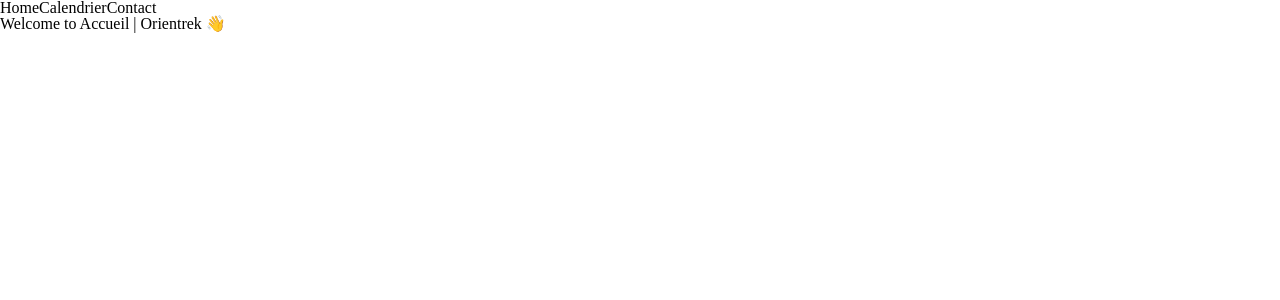
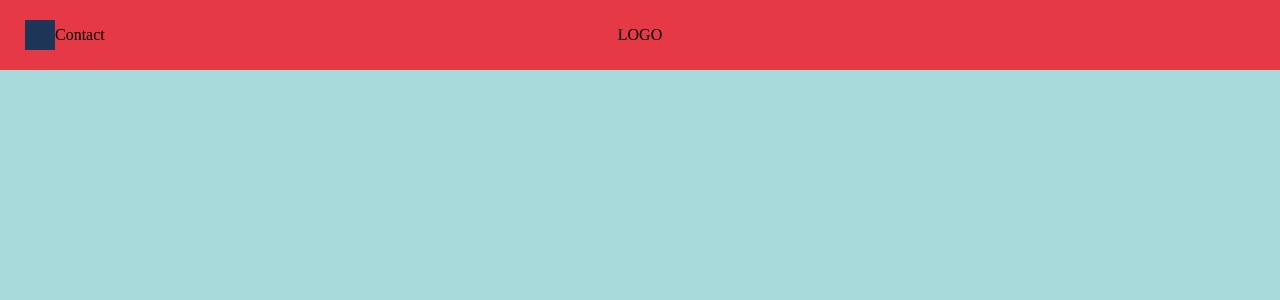
Before and after one commit to Baradel-Clement/Orientrek, a Next.js app: page / in a window 1280 px wide. Shown: the top 300 px of the page. Built offline with nearby package versions, Linux system fonts and the light colour scheme.

Commit message:
init nav style

```diff
--- a/components/Layout.tsx
+++ b/components/Layout.tsx
@@ -1,6 +1,14 @@
 import React, { ReactNode } from "react";
 import Link from "next/link";
 import Head from "next/head";
+
+/* const navLinks = [
+  { label: "Séjours" },
+  { label: "Calendrier", to: "/calendrier" },
+  { label: "Réservation", to: "/reservation" },
+  { label: "Nous connaître", to: "/nous-connaitre" },
+  { label: "Contact", to: "/contact" },
+]; */
 
 type Props = {
   children?: ReactNode;
@@ -14,13 +22,11 @@ const Layout = ({ children, title = "This is the default title" }: Props) => (
       <meta charSet="utf-8" />
       <meta name="viewport" content="initial-scale=1.0, width=device-width" />
     </Head>
-    <header>
-      <nav>
-        <Link href="/">Home</Link>
-        <Link href="/calendrier">Calendrier</Link>
-        <Link href="/contact">Contact</Link>
-      </nav>
-    </header>
+    <nav>
+      <button />
+      <p className="logo">LOGO</p>
+      <Link href="/contact">Contact</Link>
+    </nav>
     {children}
   </div>
 );
--- a/pages/index.tsx
+++ b/pages/index.tsx
@@ -5,7 +5,7 @@ type Props = {};
 
 const Accueil: NextPageWithLayout<Props> = () => (
   <Layout title="Accueil | Orientrek">
-    <h1>Welcome to Accueil | Orientrek 👋</h1>
+    <div className="Accueil" />
   </Layout>
 );
 
--- a/styles/1-helpers/_variables.scss
+++ b/styles/1-helpers/_variables.scss
@@ -1,6 +1,9 @@
 // PRIMARY COLORS
-/* $violet: #7C5DFA;
-$light-violet: #9277FF; */
+$red: #e63946;
+$white: #f1faee;
+$aqua: #a8dadc;
+$blue: #457b9d;
+$dark-blue: #1d3557;
 
 // SECONDARY COLORS
 
--- /dev/null
+++ b/styles/3-layout/_nav.scss
@@ -0,0 +1,30 @@
+nav {
+  width: 100%;
+  height: 70px;
+  background-color: $red;
+  @extend %flex-start-center;
+  position: relative;
+
+  button {
+    margin-left: 25px;
+    width: 30px;
+    height: 30px;
+    background-color: $dark-blue;
+  }
+
+  p.logo {
+    margin: 0px 50%;
+    position: absolute;
+    transform: translateX(-50%);
+  }
+  z-index: 2;
+}
+
+div.Accueil {
+  position: absolute;
+  top: 0px;
+  width: 100vw;
+  height: 100vh;
+  z-index: 1;
+  background-color: $aqua;
+}
--- a/styles/index.scss
+++ b/styles/index.scss
@@ -10,6 +10,8 @@
 @import "./2-basics/buttons";
 
 // 3 - LAYOUT
+@import "./3-layout/nav";
+
 
 input, textarea {
   background-color: grey;
```
